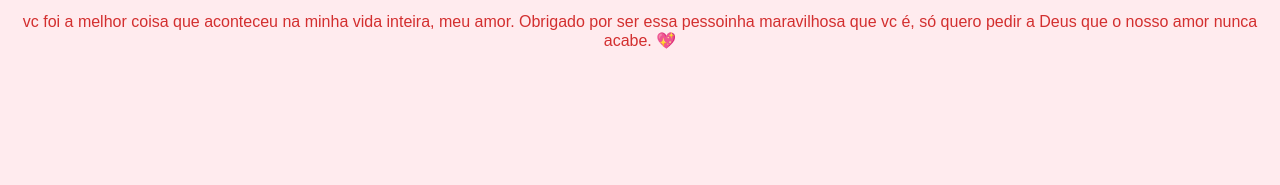
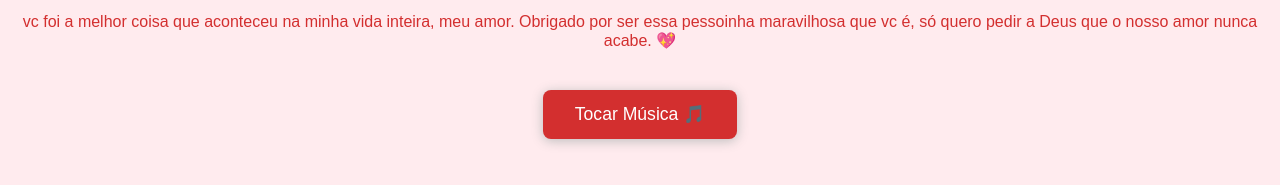
Before and after one commit to CABANO7/eu-te-amo-princesa, a plain HTML site: page index.html in a window 1280 px wide. Shown: the part 499-684 px from the top of the page. Drawn offline with Linux system fonts and the light colour scheme.

Commit message:
Update index.html

```diff
--- a/index.html
+++ b/index.html
@@ -45,6 +45,22 @@
             align-items: center;
             width: 320px;
         }
+        .music-btn {
+            margin: 40px auto 20px auto;
+            padding: 14px 32px;
+            font-size: 1.1em;
+            background: #d32f2f;
+            color: #fff;
+            border: none;
+            border-radius: 8px;
+            box-shadow: 0 2px 12px #bdbdbd;
+            cursor: pointer;
+            transition: background 0.2s;
+            display: block;
+        }
+        .music-btn:hover {
+            background: #b71c1c;
+        }
         @media (max-width: 700px) {
             .gallery {
                 flex-direction: column;
@@ -56,6 +72,9 @@
             img {
                 max-width: 90vw;
             }
+        }
+        audio {
+            display: none;
         }
     </style>
 </head>
@@ -90,8 +109,18 @@
         </div>
     </div>
     <p>vc foi a melhor coisa que aconteceu na minha vida inteira, meu amor. Obrigado por ser essa pessoinha maravilhosa que vc é, só quero pedir a Deus que o nosso amor nunca acabe. 💖</p>
-    <audio autoplay loop>
+
+    <!-- Botão para tocar música -->
+    <button class="music-btn" onclick="playMusic()">Tocar Música 🎵</button>
+    <audio id="bgmusic" loop>
       <source src="https://drive.google.com/uc?export=download&id=1-RZFsMlmPe7AQbU2PTcjHhjTNRY1n-iH" type="audio/mpeg">
+      Seu navegador não suporta este áudio.
     </audio>
+    <script>
+        function playMusic() {
+            var audio = document.getElementById('bgmusic');
+            audio.play().catch(()=>{});
+        }
+    </script>
 </body>
 </html>
```
